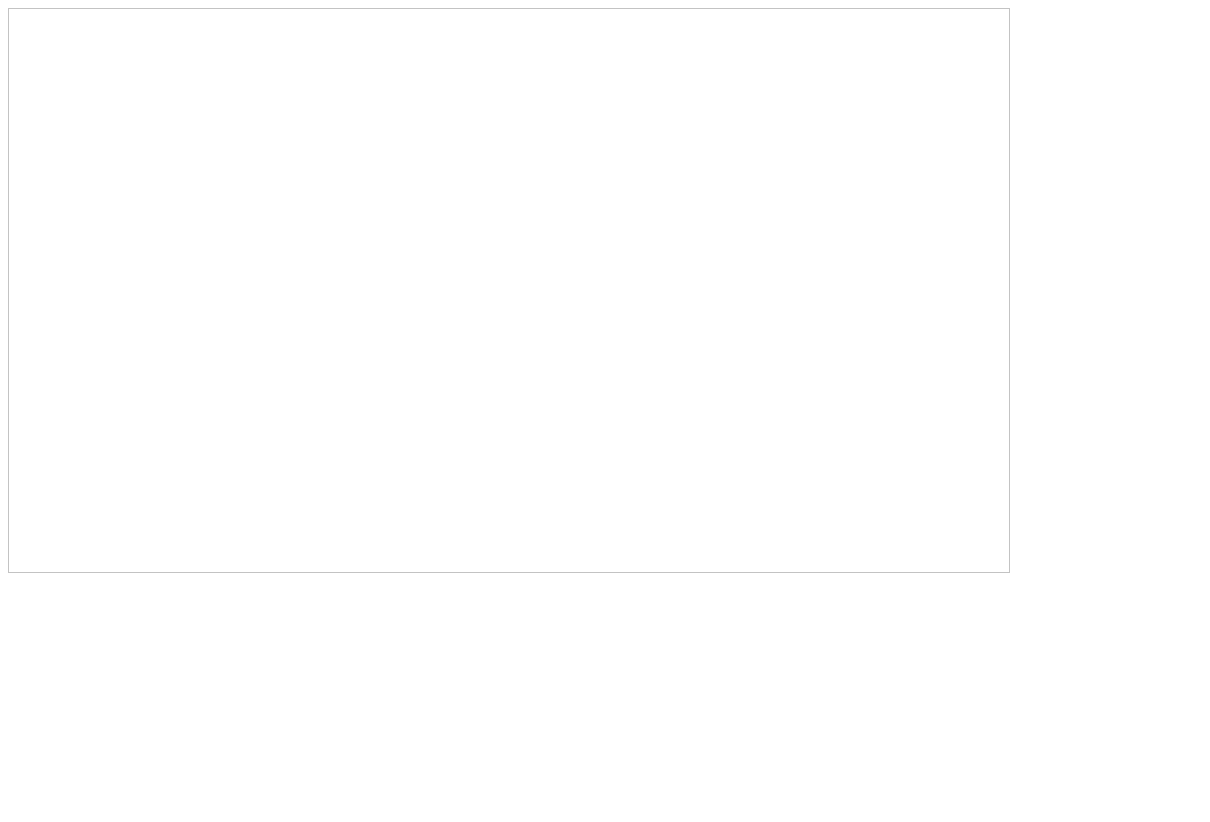
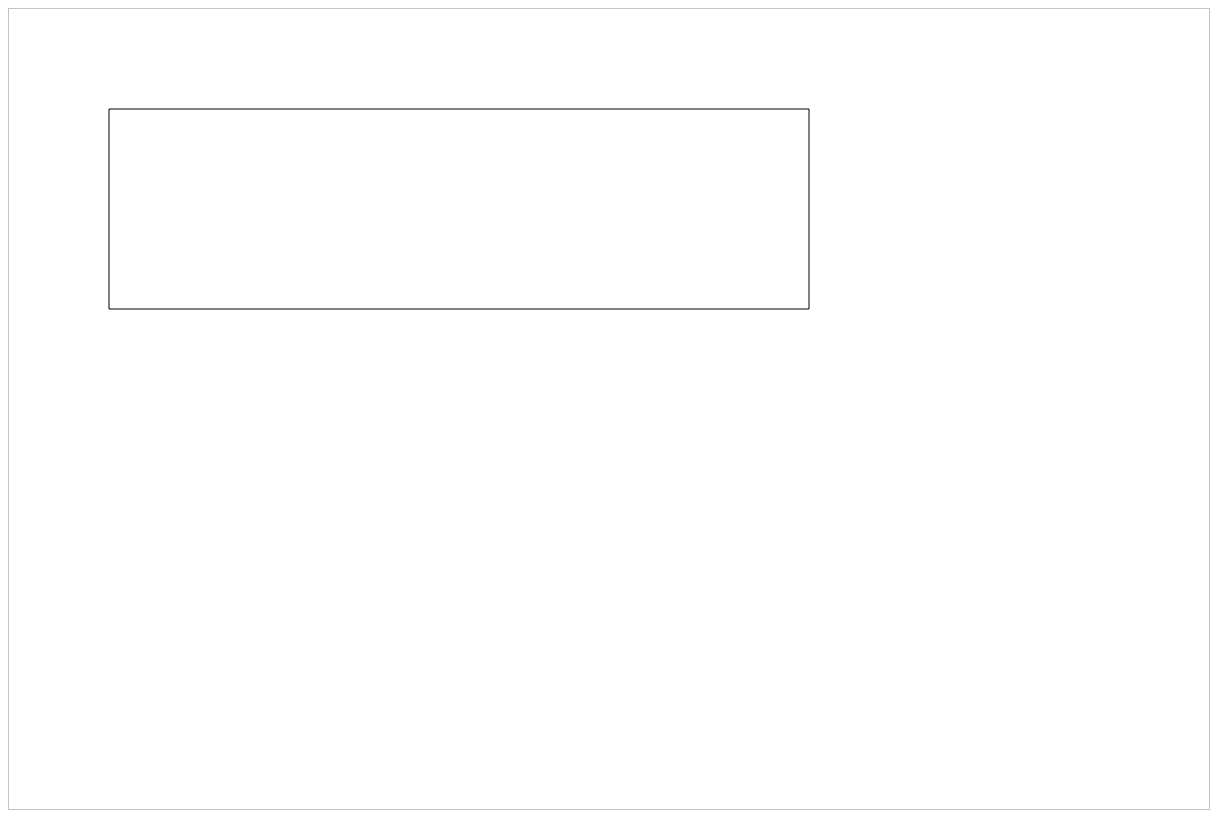
Before and after one commit to S3bastianGriesa/electron-piano, an Electron app: page public/main.html in a window 1000 px wide. Shown: the whole page, 1210 px wide, since content can reach past the window. Before the commit the page ends 800 px from the top, so only its background shows below. Drawn offline with Linux system fonts and the light colour scheme.

Commit message:
Rename canvas file to graphics.js and add graphics object

```diff
--- a/public/js/draw_canvas.js
+++ /dev/null
@@ -1,4 +0,0 @@
-var canvas = document.getElementById('main');
-var ctx = canvas.getContext('2d');
-ctx.fillStyle = '#FFFFFF';
-ctx.fillRect(0, 0, 20, 100);
--- /dev/null
+++ b/public/js/graphics.js
@@ -0,0 +1,24 @@
+var graphics = {};
+
+graphics.initializeGraphics = function initializeGraphics() {
+  graphics.canvas = document.getElementById('main');
+  graphics.ctx = graphics.canvas.getContext('2d');
+}
+
+graphics.drawPiano = function drawPiano(x, y, width, length) {
+  graphics.drawRectangleBorder(x, y, width, length);
+}
+
+graphics.drawRectangleBorder = function drawRectangleBorder(x, y, width, length) {
+  graphics.ctx.moveTo(x, y);
+  graphics.ctx.lineTo(x + width, y);
+  graphics.ctx.lineTo(x + width, y + length);
+  graphics.ctx.lineTo(x, y + length);
+  graphics.ctx.lineTo(x, y);
+  graphics.ctx.stroke();
+}
+
+graphics.drawBlackKey = function drawBlackKey() {
+  graphics.ctx.fillStyle = '#000000';
+  graphics.ctx.fillRect(0, 0, 20, 100);
+}
--- a/public/js/main.js
+++ b/public/js/main.js
@@ -0,0 +1,4 @@
+function initializeApplication() {
+  graphics.initializeGraphics();
+  graphics.drawPiano(100, 100, 700, 200);
+}
--- a/public/main.html
+++ b/public/main.html
@@ -5,11 +5,12 @@
   <meta charset="UTF-8">
   <title>Electron Piano</title>
   <script type="text/javascript" src="js/main.js"></script>
+  <script type="text/javascript" src="js/graphics.js"></script>
 </head>
 
 <body>
 
-  <canvas id="main" width="1000" height="563" style="border:1px solid #c3c3c3;" </canvas>
+  <canvas id="main" width="1200" height="800" style="border:1px solid #c3c3c3;" </canvas>
+  <script>initializeApplication();</script>
 </body>
-
 </html>
```
